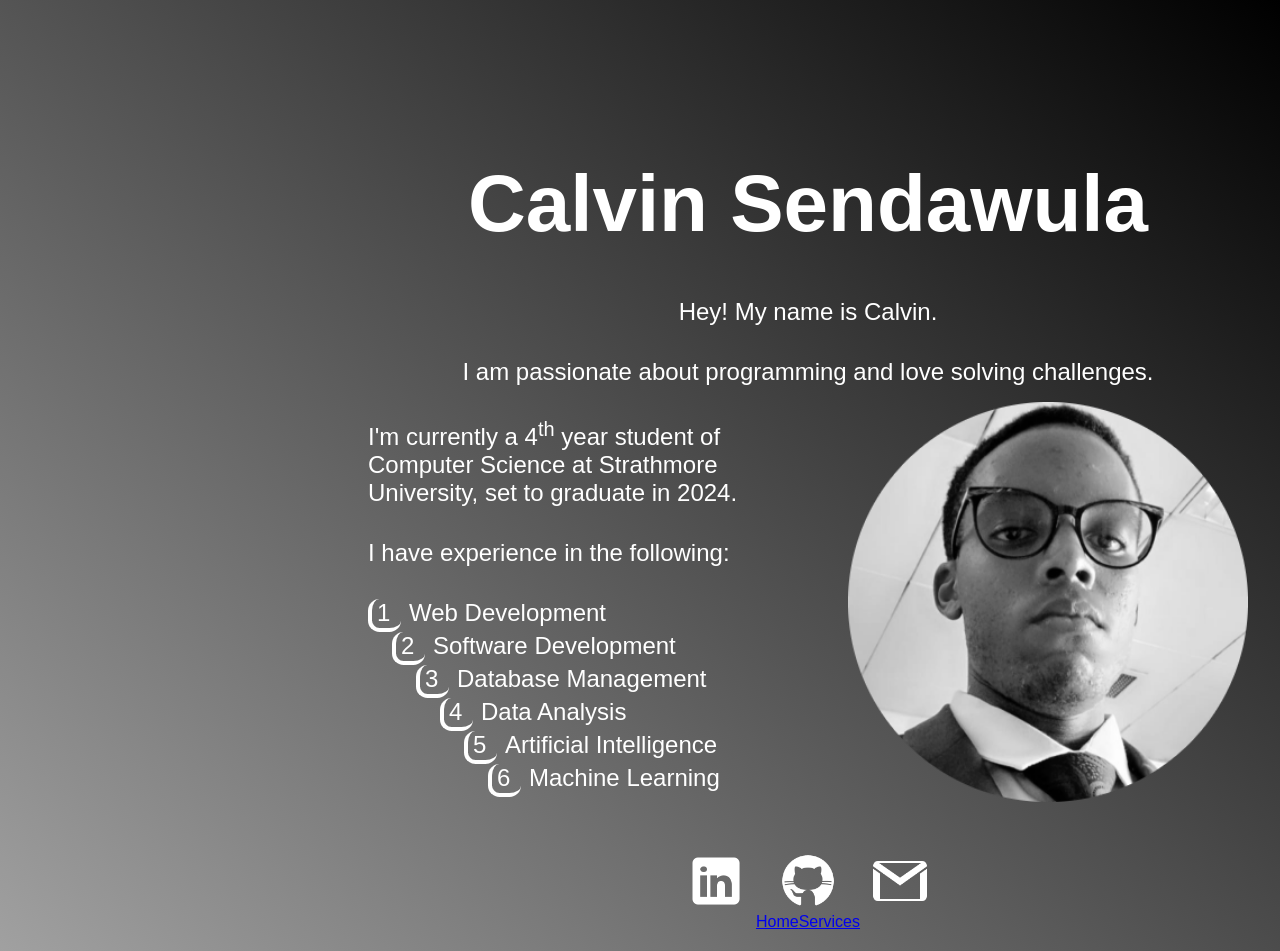
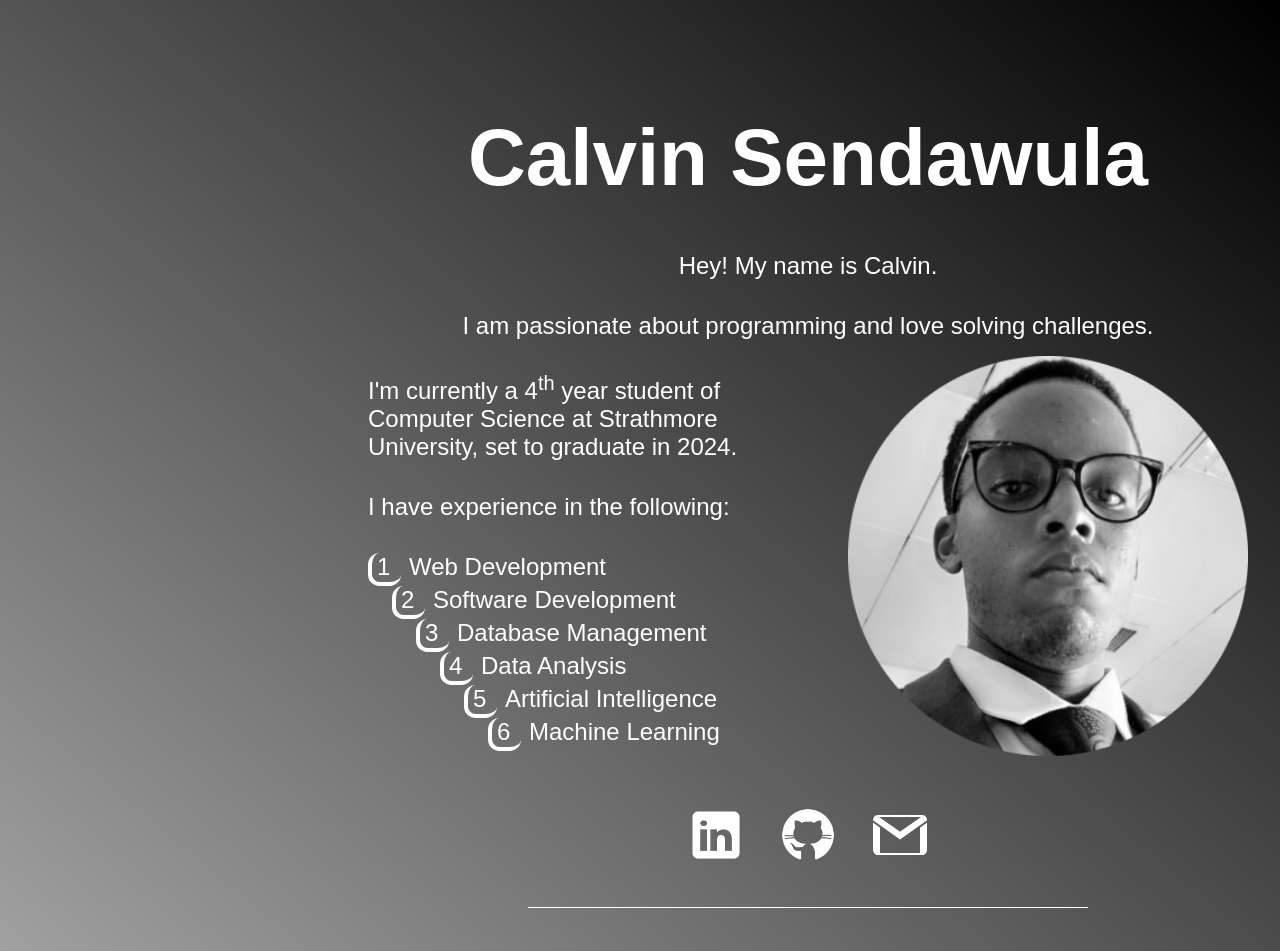
Before and after one commit to calvinsendawula/estdev-react-e-portfolio, a JavaScript app: page / in a window 1280 px wide. Shown: the top 951 px of the page. Built offline with nearby package versions, Linux system fonts and the light colour scheme; the HTML template or start-up script is replaced by a standard one.

Commit message:
style: add styling for the navbar

```diff
--- a/src/index.css
+++ b/src/index.css
@@ -114,3 +114,27 @@ ul {
   width: 7vh;
   height: 7vh;
 }
+
+.footer-nav-section {
+  width: 70vh;
+  margin-top: 5vh;
+  border-top: solid 1px white;
+}
+
+.footer-nav {
+  width: 70vh;
+  display: flex;
+  flex-direction: row;
+  justify-content: space-between;
+  margin-top: 5vh;
+}
+
+.footer-nav-section a {
+  color: white;
+  text-decoration: none;
+  font-size: 3vh;
+}
+
+.footer-nav-section a:hover {
+  color: rgb(209, 209, 209);
+}
```
